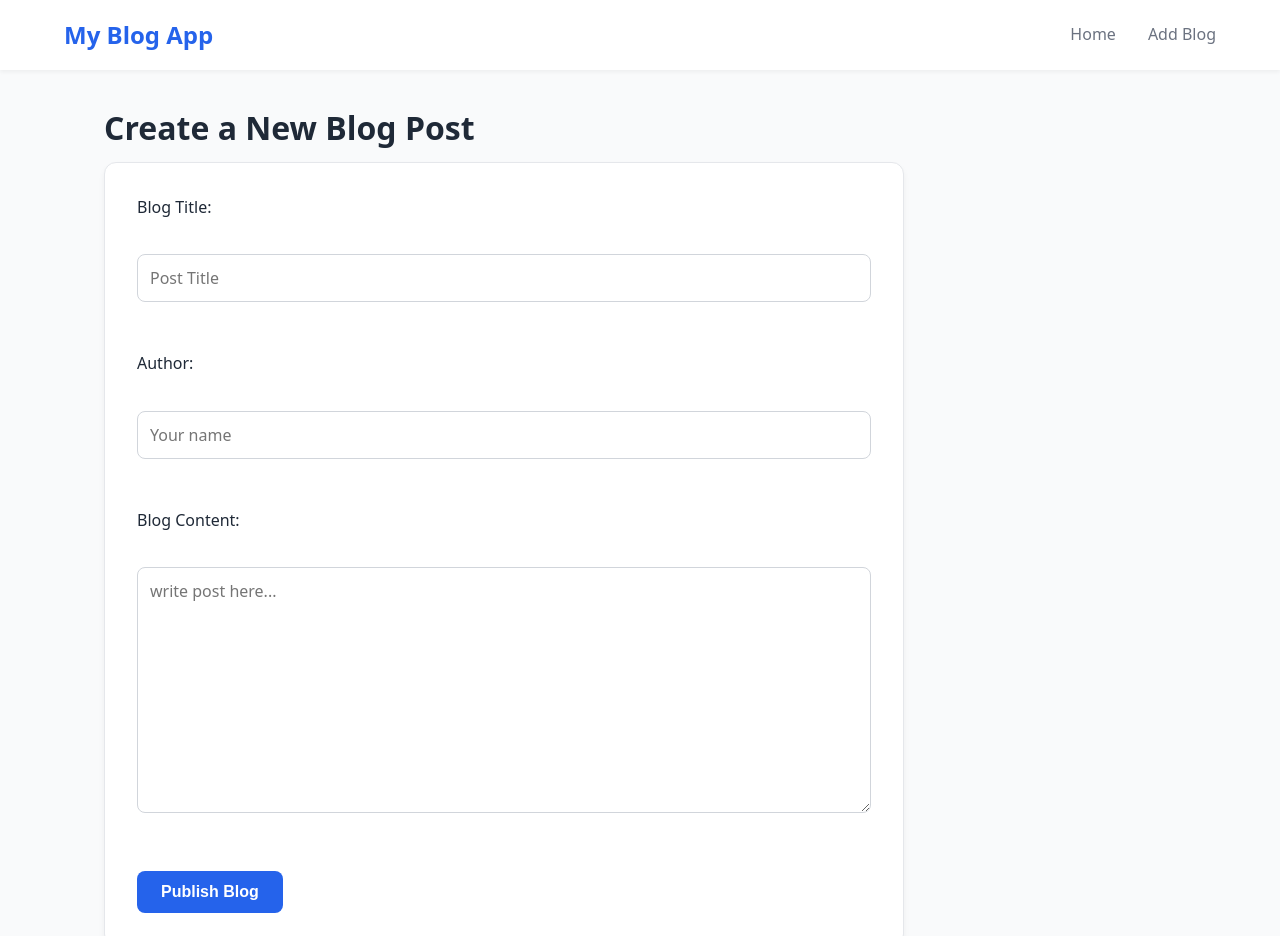
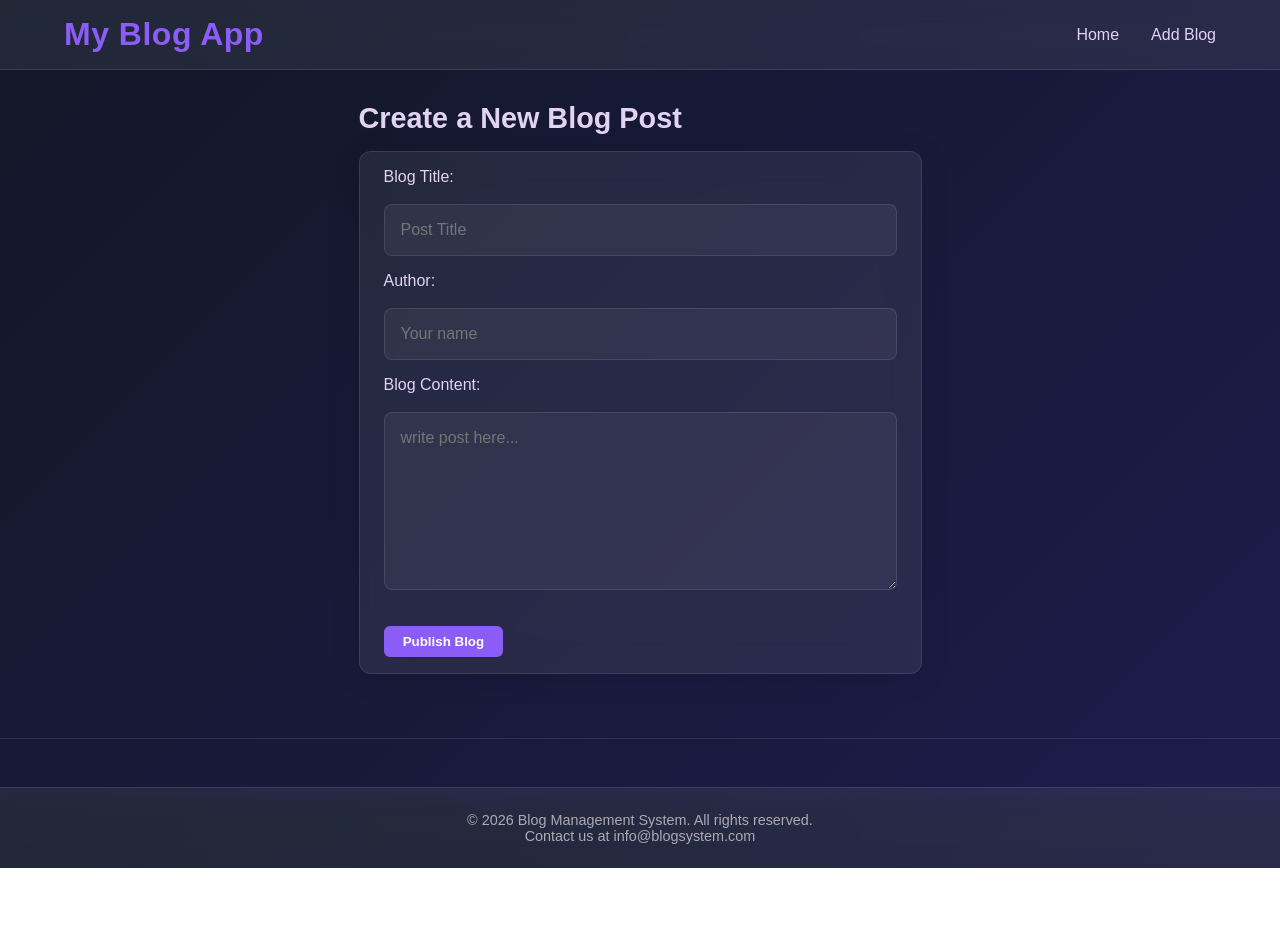
Before and after one commit to Pratham7489/simple-blog-cms, a website: page public/add-blog.html in a window 1280 px wide. Shown: the top 936 px of the page. After the commit the page ends 868 px from the top, so only its background shows below. Drawn offline with Linux system fonts and the light colour scheme; no server answers.

Commit message:
Day 11: Implemented Premium Dark Theme, Glassmorphism UI, and fixed CSS/JS layout bugs

```diff
--- a/public/add-blog.html
+++ b/public/add-blog.html
@@ -1,13 +1,12 @@
-<!DOCTYPE html>
+<!doctype html>
 <html lang="en">
   <head>
-    <meta charset="UTF-8">
-    <meta name="viewport" content="width=device-width, initial-scale=1.0">
+    <meta charset="UTF-8" />
+    <meta name="viewport" content="width=device-width, initial-scale=1.0" />
     <title>Blog Management System - Add Blog</title>
-    <link rel="stylesheet" href="style.css">
+    <link rel="stylesheet" href="style.css?v=2" />
   </head>
   <body>
-
     <!-- Navigation Bar -->
     <header>
       <nav>
@@ -27,27 +26,43 @@
         <!-- Blog Submission Form -->
         <form id="add-blog-form" action="/submit-blog" method="POST">
           <div>
-                    <label for="title">Blog Title:</label><br>
-                    <input type="text" id="title" name="title" required placeholder="Post Title">
+            <label for="title">Blog Title:</label><br />
+            <input
+              type="text"
+              id="title"
+              name="title"
+              required
+              placeholder="Post Title"
+            />
           </div>
-                <br>
           <div>
-                    <label for="author">Author:</label><br>
-                    <input type="text" id="author" name="author" required placeholder="Your name">
+            <label for="author">Author:</label><br />
+            <input
+              type="text"
+              id="author"
+              name="author"
+              required
+              placeholder="Your name"
+            />
           </div>
-                <br>
           <div>
-                    <label for="content">Blog Content:</label><br>
-                    <textarea id="content" name="content" rows="10" cols="50" required placeholder="write post here..."></textarea>
+            <label for="content">Blog Content:</label><br />
+            <textarea
+              id="content"
+              name="content"
+              rows="8"
+              cols="50"
+              required
+              placeholder="write post here..."
+            ></textarea>
           </div>
-                <br>
 
           <button type="submit">Publish Blog</button>
         </form>
       </section>
     </main>
 
-      <hr>
+    <hr />
 
     <!-- Footer -->
     <footer>
--- a/public/style.css
+++ b/public/style.css
@@ -1,80 +1,119 @@
+/* ==========================================================================
+   Blog Management System - Premium Dark Theme
+   ========================================================================== */
+
+/* --- CSS Variables (Color Palette & Theme) --- */
 :root {
-    /* Modern Color Palette */
-    --bg-color: #F9FAFB;        /* Light gray for the main background */
-    --card-bg: #FFFFFF;         /* Pure white for forms and blog cards */
-    --text-primary: #1F2937;    /* Dark slate for main text */
-    --text-secondary: #6B7280;  /* Lighter gray for secondary text */
-    --accent-color: #2563EB;    /* Modern blue for buttons and links */
-    --accent-hover: #1D4ED8;    /* Slightly darker blue for hover effects */
+  --bg-color: #0f172a;
+  --card-glass: rgba(255, 255, 255, 0.07);
+  --text-primary: #e2d3f3; /* Very light Purple */
+  --text-secondary: #aea9b4; /* Soft Lavender */
+  --accent-color: #8b5cf6;
+  --accent-hover: #7c3aed;
+  --glass-border: rgba(255, 255, 255, 0.1);
 }
 
-/* --- 1. Global Reset & Base Styles --- */
-
+/* --- Global Reset & Base Styles --- */
 * {
   margin: 0;
   padding: 0;
   box-sizing: border-box;
 }
 
-body {
-    /* Uses a clean, modern system font */
-    font-family: system-ui, -apple-system, BlinkMacSystemFont, "Segoe UI", Roboto, sans-serif;
-    background-color: var(--bg-color);
-    color: var(--text-primary);
-    line-height: 1.6;
+html {
+  scroll-behavior: smooth;
 }
 
-/* --- 2. Navigation Bar --- */
+body {
+  font-family:
+    Arial,
+    system-ui,
+    -apple-system,
+    BlinkMacSystemFont,
+    "Segoe UI",
+    Roboto,
+    sans-serif;
+  /* A deep, dark grayish-purple gradient */
+  background: linear-gradient(135deg, #111827 0%, #1e1b4b 100%);
+  background-attachment: fixed;
+  background-size: cover;
+  color: var(--text-primary);
+  min-height: 100vh;
+  display: flex;
+  flex-direction: column; /* Helps keep the footer at the bottom */
+}
+
+/* --- Global Animations --- */
+@keyframes fadeInUp {
+  from {
+    opacity: 0;
+    transform: translateY(20px);
+  }
+  to {
+    opacity: 1;
+    transform: translateY(0);
+  }
+}
+
+/* --- Layout Components (Header, Main, Footer) --- */
+
+/* Header & Navigation */
 header {
-    background-color: var(--card-bg);
-    box-shadow: 0 2px 4px rgba(0, 0, 0, 0.05); /* Adds a very soft shadow underneath */
-    padding: 1rem 5%; /* Adds spacing inside the header */
+  background: var(--card-glass);
+  backdrop-filter: blur(12px);
+  -webkit-backdrop-filter: blur(12px);
+  border-bottom: 1px solid var(--glass-border);
+  padding: 1rem 5%;
   position: sticky;
   top: 0;
   z-index: 100;
 }
 
 nav {
-    display: flex; /* Puts the logo and links on the same horizontal line */
-    justify-content: space-between; /* Pushes logo left and links right */
-    align-items: center; /* Centers them vertically */
+  display: flex;
+  justify-content: space-between;
+  align-items: center;
   max-width: 1200px;
-    margin: 0 auto; /* Centers the nav content on large screens */
+  margin: 0 auto;
 }
 
 nav h2 {
   color: var(--accent-color);
-    font-size: 1.5rem;
+  font-size: 2rem;
+  letter-spacing: 0.5px;
 }
 
 nav ul {
-    list-style: none; /* Removes the default bullet points */
+  list-style: none;
   display: flex;
-    gap: 2rem; /* Spaces out the links */
+  gap: 2rem;
 }
 
 nav a {
-    text-decoration: none; /* Removes the underline from links */
-    color: var(--text-secondary);
+  text-decoration: none;
+  color: var(--text-primary);
   font-weight: 500;
-    transition: color 0.3s ease; /* Makes the hover effect smooth */
+  transition:
+    color 0.3s ease,
+    text-shadow 0.3s ease;
 }
 
 nav a:hover {
-    color: var(--accent-hover);
+  color: #fff;
+  text-shadow: 0 0 8px rgba(139, 92, 246, 0.6);
 }
 
-/* --- 3. Main Content Layout --- */
+/* Main Content Area */
 main {
   max-width: 1200px;
-    margin: 2rem auto;   /* centres the main block with space on top and bottom */
+  margin: 2rem auto;
   padding: 0 5%;
-    min-height: 70vh; /* Ensures the footer gets pushed down even if content is short */
+  flex: 1; /* Pushes the footer down when content is short */
 }
 
 main h1 {
-    font-size: 2rem;
-    margin-bottom: 0.5rem;
+  font-size: 1.8rem;
+  margin-bottom: 1rem;
 }
 
 main > section > p {
@@ -82,27 +121,60 @@ main > section > p {
   margin-bottom: 2rem;
 }
 
-/* --- 4. Blog Cards --- */
-article {
-    background-color: var(--card-bg);
-    padding: 2rem;
-    border-radius: 12px; /* Smooth, rounded corners */
-    box-shadow: 0 4px 6px rgba(0, 0, 0, 0.05); /* Soft shadow */
-    margin-bottom: 1.5rem;
-    border: 1px solid #E5E7EB; /* Very subtle border */
-    transition: transform 0.3s ease, box-shadow 0.3s ease; /* Smooth animation setup */
+/* Footer */
+footer {
+  background: var(--card-glass);
+  backdrop-filter: blur(12px);
+  -webkit-backdrop-filter: blur(12px);
+  border-top: 1px solid var(--glass-border);
+  text-align: center;
+  padding: 1.5rem 5%;
+  color: var(--text-secondary);
+  font-size: 0.9rem;
+  margin-top: 3rem;
 }
 
-/* Hover effect for the card */
+hr {
+  border: none;
+  border-top: 1px solid var(--glass-border);
+  margin-top: 2rem;
+}
+
+/* --- UI Components (Blog Cards) --- */
+article {
+  background-color: var(--card-glass);
+  backdrop-filter: blur(16px);
+  -webkit-backdrop-filter: blur(16px);
+  border: 1px solid var(--glass-border);
+  padding: 2rem;
+  border-radius: 12px;
+  margin: 0 auto 1.5rem auto; /* Centers the card horizontally */
+  width: 100%;
+  max-width: 900px; /* Makes the card wider and less congested */
+  transition:
+    transform 0.3s ease,
+    box-shadow 0.3s ease;
+  animation: fadeInUp 0.6s ease-out forwards;
+  word-wrap: break-word;
+  overflow-wrap: break-word;
+}
+
 article:hover {
-    transform: translateY(-5px); /* Moves the card up slightly */
-    box-shadow: 0 12px 20px rgba(0, 0, 0, 0.1); /* Makes the shadow deeper */
+  transform: translateY(-8px);
+  box-shadow:
+    0 12px 24px rgba(0, 0, 0, 0.4),
+    0 0 15px rgba(139, 92, 246, 0.2);
 }
 
 article h3 {
   color: var(--text-primary);
   font-size: 1.5rem;
   margin-bottom: 0.5rem;
+}
+
+article p {
+  color: var(--text-secondary);
+  margin-top: 0.5rem;
 }
 
 article em {
@@ -113,12 +185,6 @@ article em {
   font-style: normal;
 }
 
-article p {
-    color: var(--text-primary);
-    margin-bottom: 1.5rem;
-}
-
-/* Read More Link */
 article a {
   color: var(--accent-color);
   text-decoration: none;
@@ -130,78 +196,92 @@ article a:hover {
   text-decoration: underline;
 }
 
-/* --- 5. Forms (Add Blog Page) --- */
+/* --- Forms & Inputs --- */
 form {
-    background-color: var(--card-bg);
-    padding: 2rem;
+  background-color: var(--card-glass);
+  backdrop-filter: blur(16px);
+  -webkit-backdrop-filter: blur(16px);
+  border: 1px solid var(--glass-border);
+  padding: 1rem 1.5rem; /* Reduced top/bottom padding to save vertical space */
   border-radius: 12px;
-    box-shadow: 0 4px 6px rgba(0, 0, 0, 0.05);
-    border: 1px solid #E5E7EB;
-    max-width: 800px; /* Prevents the form from stretching too wide on large screens */
-}
-
-form div {
-    margin-bottom: 1.5rem;
+  box-shadow: 0 4px 30px rgba(0, 0, 0, 0.1);
+  width: 100%;
+  max-width: 800px;
+  margin: 0 auto;
 }
 
 label {
   display: block;
   font-weight: 500;
-    margin-bottom: 0.5rem;
   color: var(--text-primary);
 }
 
-/* Styles both text inputs and the textarea */
-input[type="text"],
+input,
 textarea {
   width: 100%;
-    padding: 0.75rem;
-    border: 1px solid #D1D5DB;
+  padding: 1rem; /* Reduced from 1rem to make inputs shorter */
+  margin-bottom: 1rem; /* Reduced margin to save vertical space */
+  background-color: rgba(255, 255, 255, 0.05);
+  border: 1px solid var(--glass-border);
   border-radius: 8px;
-    font-family: inherit; /* Ensures it matches your system font */
+  color: var(--text-primary);
+  font-family: inherit;
   font-size: 1rem;
-    transition: border-color 0.3s ease, box-shadow 0.3s ease;
+  transition: all 0.3s ease;
 }
 
-/* Highlight the input field when the user clicks inside it */
-input[type="text"]:focus,
+textarea {
+  min-height: 120px; /* Forces textarea to be a reasonable height */
+  resize: vertical; /* User can only drag it up/down, not sideways */
+}
+
+input:focus,
 textarea:focus {
   outline: none;
   border-color: var(--accent-color);
-    box-shadow: 0 0 0 3px rgba(37, 99, 235, 0.15); /* Soft blue glow */
+  box-shadow: 0 0 10px rgba(139, 92, 246, 0.3);
+  background-color: rgba(255, 255, 255, 0.1);
 }
 
-/* --- 6. Buttons --- */
-button {
+/* ---  Buttons --- */
+.edit-btn,
+.delete-btn,
+form button {
   background-color: var(--accent-color);
-    color: white;
+  color: #ffffff;
   border: none;
-    padding: 0.75rem 1.5rem;
-    font-size: 1rem;
-    font-weight: 600;
-    border-radius: 8px;
+  padding: 0.5rem 1.2rem;
+  margin-top: 1rem;
+  border-radius: 6px;
   cursor: pointer;
-    transition: background-color 0.3s ease, transform 0.1s ease;
+  font-weight: bold;
+  text-decoration: none;
+  display: inline-block;
+  transition: all 0.3s ease;
 }
 
-button:hover {
+.edit-btn:hover,
+.delete-btn:hover,
+form button:hover {
   background-color: var(--accent-hover);
+  transform: translateY(-2px);
+  box-shadow: 0 4px 12px rgba(139, 92, 246, 0.4);
+  color: #ffffff;
 }
 
-button:active {
-    transform: scale(0.98); /* Tiny click effect */
+.edit-btn:active,
+.delete-btn:active,
+form button:active {
+  transform: scale(0.98); /* Small click effect */
 }
 
-/* --- 7. Footer --- */
-hr {
-    border: none;
-    border-top: 1px solid #E5E7EB; /* Replaces the default bold line with a soft gray one */
-    margin-top: 2rem;
+/* Specific styling for Delete Button */
+.delete-btn {
+  background-color: #ef4444;
+  margin-left: 0.5rem;
 }
 
-footer {
-    text-align: center;
-    padding: 2rem 5%;
-    color: var(--text-secondary);
-    font-size: 0.9rem;
+.delete-btn:hover {
+  background-color: #dc2626;
+  box-shadow: 0 4px 12px rgba(239, 68, 68, 0.4);
 }
```
Also changed, not shown: index.js (+16 -14 lines), public/index.html (+5 -6 lines), public/script.js (+80 -31 lines). Lines whose indentation alone changed are shown as unchanged.
